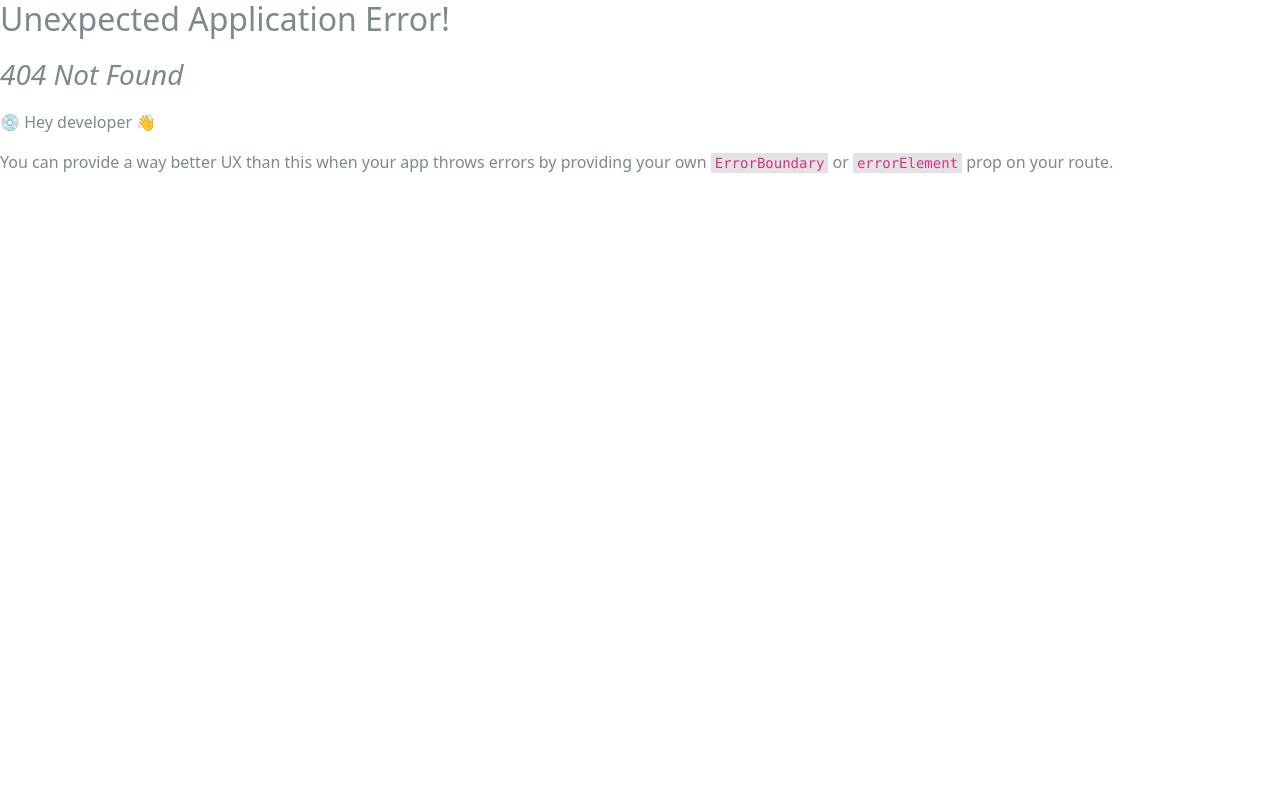
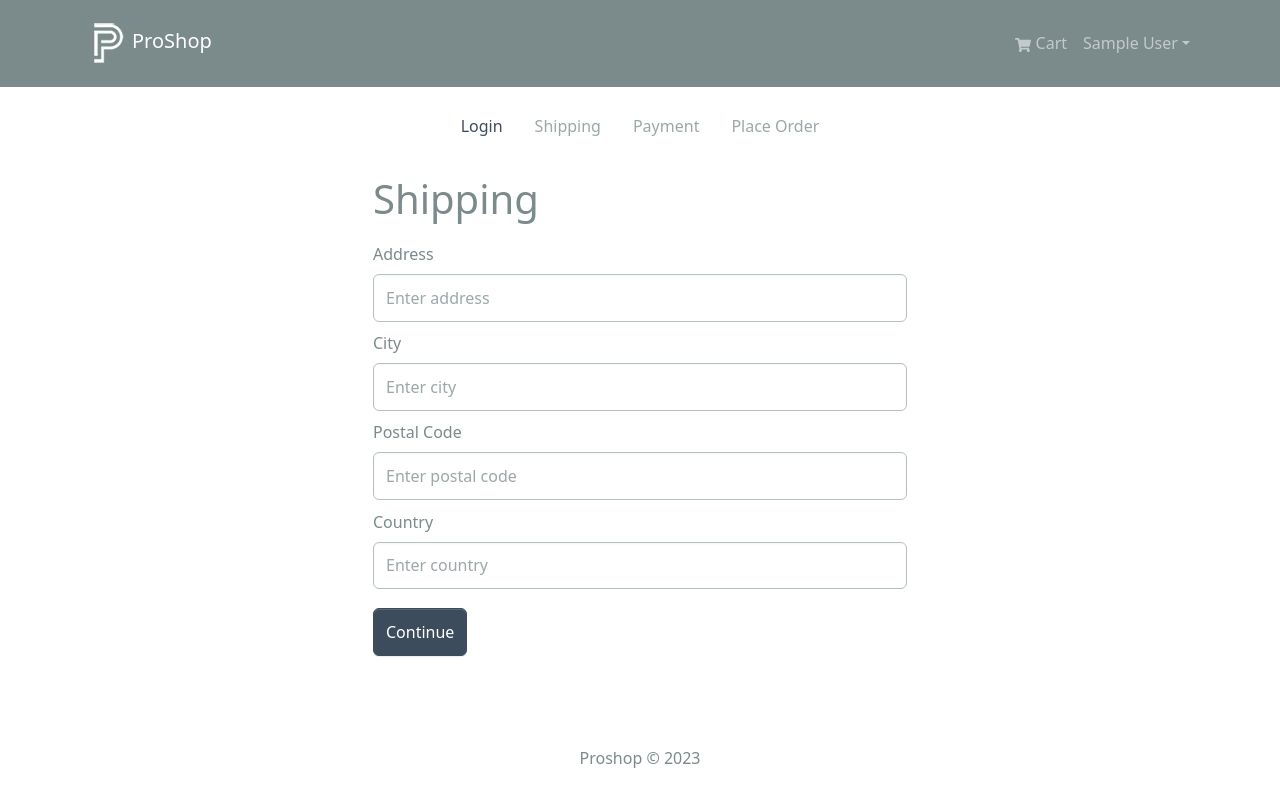
Before and after one commit to RMrobb1e/proshop, a React (Vite) app in the folder frontend/: page /shipping in a window 1280 px wide. Before the commit this address had no page. Built offline with nearby package versions, Linux system fonts and the light colour scheme; sample sign-in values are in the browser's storage.

Commit message:
feat: add payment screen

```diff
--- /dev/null
+++ b/frontend/src/components/CheckoutSteps.tsx
@@ -0,0 +1,54 @@
+import { Nav } from 'react-bootstrap';
+import { LinkContainer } from 'react-router-bootstrap';
+
+export type TCheckoutStepsProps = {
+  step1?: boolean;
+  step2?: boolean;
+  step3?: boolean;
+  step4?: boolean;
+};
+
+const CheckoutSteps = ({ step1, step2, step3, step4 }: TCheckoutStepsProps) => {
+  return (
+    <Nav className="justify-content-center mb-4">
+      <Nav.Item>
+        {step1 ? (
+          <LinkContainer to="/login">
+            <Nav.Link>Login</Nav.Link>
+          </LinkContainer>
+        ) : (
+          <Nav.Link disabled>Login</Nav.Link>
+        )}
+      </Nav.Item>
+      <Nav.Item>
+        {step2 ? (
+          <LinkContainer to="/shipping">
+            <Nav.Link>Shipping</Nav.Link>
+          </LinkContainer>
+        ) : (
+          <Nav.Link disabled>Shipping</Nav.Link>
+        )}
+      </Nav.Item>
+      <Nav.Item>
+        {step3 ? (
+          <LinkContainer to="/payment">
+            <Nav.Link>Payment</Nav.Link>
+          </LinkContainer>
+        ) : (
+          <Nav.Link disabled>Payment</Nav.Link>
+        )}
+      </Nav.Item>
+      <Nav.Item>
+        {step4 ? (
+          <LinkContainer to="/placeorder">
+            <Nav.Link>Place Order</Nav.Link>
+          </LinkContainer>
+        ) : (
+          <Nav.Link disabled>Place Order</Nav.Link>
+        )}
+      </Nav.Item>
+    </Nav>
+  );
+};
+
+export default CheckoutSteps;
--- /dev/null
+++ b/frontend/src/components/PrivateRoute.tsx
@@ -0,0 +1,11 @@
+import { Outlet, Navigate } from 'react-router-dom';
+import { useSelector } from 'react-redux';
+import { RootState } from '../types/store';
+
+const PrivateRoute = () => {
+  const { userInfo } = useSelector((state: RootState) => state.auth);
+
+  return userInfo ? <Outlet /> : <Navigate to="/login" replace />;
+};
+
+export default PrivateRoute;
--- a/frontend/src/main.tsx
+++ b/frontend/src/main.tsx
@@ -12,11 +12,15 @@
 import HomeScreen from './screens/HomeScreen.tsx';
 import ProductScreen from './screens/ProductScreen.tsx';
 import LoginScreen from './screens/LoginScreen.tsx';
+import RegisterScreen from './screens/RegisterScreen.tsx';
+import ShippingScreen from './screens/ShippingScreen.tsx';
+import PrivateRoute from './components/PrivateRoute.tsx';
+import PaymentScreen from './screens/PaymentScreen.tsx';
+
 import store from './store.ts';
 
 import './assets/bootstrap.custom.css';
 import './assets/index.css';
-import RegisterScreen from './screens/RegisterScreen.tsx';
 
 const router = createBrowserRouter(
   createRoutesFromElements(
@@ -26,6 +30,10 @@
       <Route path="/cart" element={<CartScreen />} />
       <Route path="/login" element={<LoginScreen />} />
       <Route path="/register" element={<RegisterScreen />} />
+      <Route path="" element={<PrivateRoute />}>
+        <Route path="/shipping" element={<ShippingScreen />} />
+        <Route path="/payment" element={<PaymentScreen />} />
+      </Route>
     </Route>
   )
 );
--- /dev/null
+++ b/frontend/src/screens/PaymentScreen.tsx
@@ -0,0 +1,66 @@
+import React, { useEffect, useState } from 'react';
+import FormContainer from '../components/FormContainer';
+import { Form, Col, Button } from 'react-bootstrap';
+import CheckoutSteps from '../components/CheckoutSteps';
+import { useNavigate } from 'react-router-dom';
+import { useDispatch, useSelector } from 'react-redux';
+import { RootState } from '../types/store';
+import { savePaymentMethod } from '../slices/cartSlice';
+
+const PaymentScreen = () => {
+  const [paymentMethod, setPaymentMethod] = useState('Paypal');
+  const navigate = useNavigate();
+  const dispatch = useDispatch();
+
+  const { shippingAddress } = useSelector((state: RootState) => state.cart);
+
+  useEffect(() => {
+    if (!shippingAddress) {
+      navigate('/shipping');
+    }
+  }, [navigate]);
+
+  const submitHandler = (e: React.FormEvent<HTMLFormElement>) => {
+    e.preventDefault();
+    dispatch(savePaymentMethod(paymentMethod));
+    navigate('/placeorder');
+  };
+
+  return (
+    <FormContainer>
+      <CheckoutSteps step1 step2 step3 />
+      <h1>Payment Method</h1>
+      <Form onSubmit={submitHandler}>
+        <Form.Group>
+          <Form.Label as="legend">Select Method</Form.Label>
+          <Col>
+            <Form.Check
+              type="radio"
+              label="Paypal or Credit Card"
+              id="Paypal"
+              name="paymentMethod"
+              value="Paypal"
+              checked
+              onChange={(e) => setPaymentMethod(e.target.value)}
+              className="my-1"
+            ></Form.Check>
+            <Form.Check
+              type="radio"
+              label="Stripe"
+              id="Stripe"
+              name="paymentMethod"
+              value="Stripe"
+              onChange={(e) => setPaymentMethod(e.target.value)}
+              className="my-1"
+            ></Form.Check>
+          </Col>
+        </Form.Group>
+        <Button type="submit" variant="primary" className="my-2">
+          Continue
+        </Button>
+      </Form>
+    </FormContainer>
+  );
+};
+
+export default PaymentScreen;
--- a/frontend/src/screens/RegisterScreen.tsx
+++ b/frontend/src/screens/RegisterScreen.tsx
@@ -72,7 +72,7 @@
             onChange={(e) => setEmail(e.target.value)}
           ></Form.Control>
         </Form.Group>
-        <Form.Group controlId="password">
+        <Form.Group controlId="passwor`d">
           <Form.Label>Password</Form.Label>
           <Form.Control
             type="password"
--- /dev/null
+++ b/frontend/src/screens/ShippingScreen.tsx
@@ -0,0 +1,77 @@
+import { Form, Button } from 'react-bootstrap';
+import FormContainer from '../components/FormContainer';
+import { useState } from 'react';
+import { useDispatch, useSelector } from 'react-redux';
+import { useNavigate } from 'react-router-dom';
+import { RootState } from '../types/store';
+import { saveShippingAddress } from '../slices/cartSlice';
+import CheckoutSteps from '../components/CheckoutSteps';
+
+const ShippingScreen = () => {
+  const { shippingAddress } = useSelector((state: RootState) => state.cart);
+
+  const [address, setAddress] = useState(shippingAddress?.address ?? '');
+  const [city, setCity] = useState(shippingAddress?.city ?? '');
+  const [postalCode, setPostalCode] = useState(
+    shippingAddress?.postalCode ?? ''
+  );
+  const [country, setCountry] = useState(shippingAddress?.country ?? '');
+  const dispatch = useDispatch();
+  const navigate = useNavigate();
+
+  const submitHandler = (e: React.FormEvent<HTMLFormElement>) => {
+    e.preventDefault();
+    dispatch(saveShippingAddress({ address, city, postalCode, country }));
+    navigate('/payment');
+  };
+
+  return (
+    <FormContainer>
+      <CheckoutSteps step1 />
+      <h1>Shipping</h1>
+      <Form onSubmit={submitHandler}>
+        <Form.Group controlId="address" className="my-2">
+          <Form.Label>Address</Form.Label>
+          <Form.Control
+            type="text"
+            placeholder="Enter address"
+            value={address}
+            onChange={(e) => setAddress(e.target.value)}
+          ></Form.Control>
+        </Form.Group>
+        <Form.Group controlId="city" className="my-2">
+          <Form.Label>City</Form.Label>
+          <Form.Control
+            type="text"
+            placeholder="Enter city"
+            value={city}
+            onChange={(e) => setCity(e.target.value)}
+          ></Form.Control>
+        </Form.Group>
+        <Form.Group controlId="postalCode" className="my-2">
+          <Form.Label>Postal Code</Form.Label>
+          <Form.Control
+            type="text"
+            placeholder="Enter postal code"
+            value={postalCode}
+            onChange={(e) => setPostalCode(e.target.value)}
+          ></Form.Control>
+        </Form.Group>
+        <Form.Group controlId="country" className="my-2">
+          <Form.Label>Country</Form.Label>
+          <Form.Control
+            type="text"
+            placeholder="Enter country"
+            value={country}
+            onChange={(e) => setCountry(e.target.value)}
+          ></Form.Control>
+        </Form.Group>
+        <Button type="submit" variant="primary" className="my-2">
+          Continue
+        </Button>
+      </Form>
+    </FormContainer>
+  );
+};
+
+export default ShippingScreen;
--- a/frontend/src/slices/cartSlice.ts
+++ b/frontend/src/slices/cartSlice.ts
@@ -4,7 +4,7 @@
 
 const initialState = localStorage.getItem('cart')
   ? JSON.parse(localStorage.getItem('cart') ?? '')
-  : { cartItems: [] };
+  : { cartItems: [], shippingAddress: {}, paymentMethod: 'Paypal' };
 
 const cartSlice = createSlice({
   name: 'cart',
@@ -32,9 +32,24 @@
 
       return updateCart(state);
     },
+    saveShippingAddress: (state, action) => {
+      state.shippingAddress = action.payload;
+
+      return updateCart(state);
+    },
+    savePaymentMethod: (state, action) => {
+      state.paymentMethod = action.payload;
+
+      return updateCart(state);
+    },
   },
 });
 
-export const { addToCart, removeFromCart } = cartSlice.actions;
+export const {
+  addToCart,
+  removeFromCart,
+  saveShippingAddress,
+  savePaymentMethod,
+} = cartSlice.actions;
 
 export default cartSlice.reducer;
```
